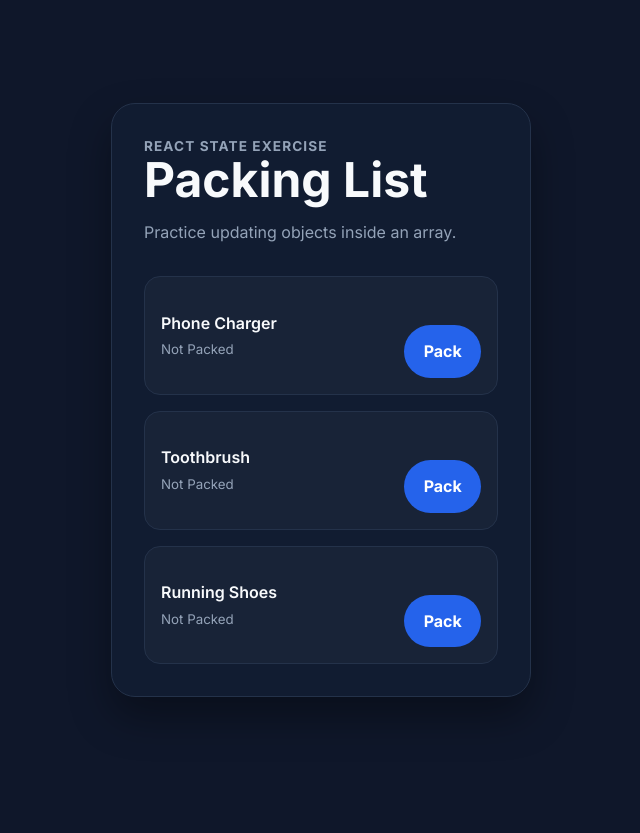
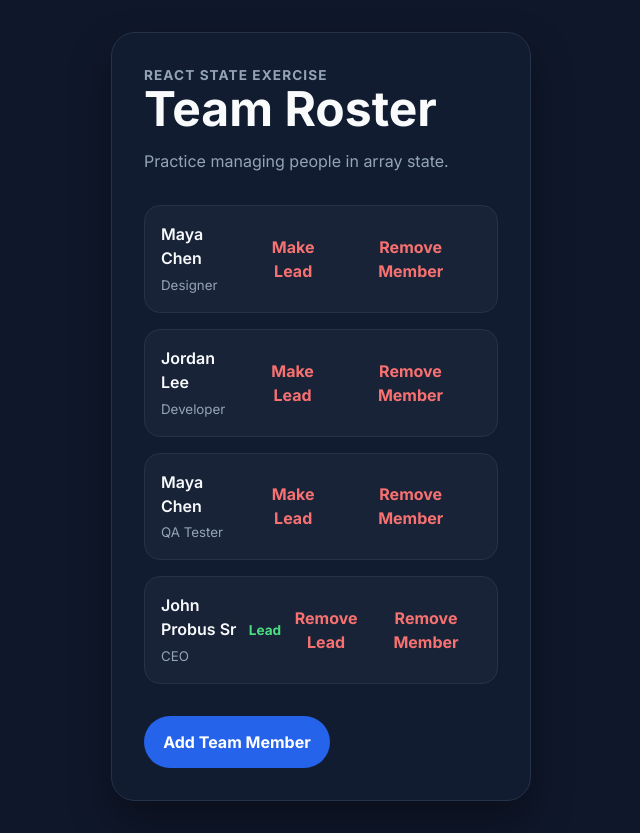
Before and after one commit to jprobussr/react-practice-lab, a React (Vite) app in the folder react-state-exercises/state-exercises-react/: page / in a window 1280 px wide. Shown: the whole page, without its empty margins (319-959 px from the left). Before the commit the page ends 800 px from the top, so only its background shows below. Built offline with nearby package versions, Linux system fonts and the light colour scheme.

Commit message:
feat: build team roster state exercise

```diff
--- a/react-state-exercises/state-exercises-react/src/App.jsx
+++ b/react-state-exercises/state-exercises-react/src/App.jsx
@@ -2,23 +2,55 @@ import { useState } from 'react';
 import './App.css';
 
 const App = () => {
-  const [items, setItems] = useState([
-    { id: 1, name: 'Phone Charger', isPacked: false },
-    { id: 2, name: 'Toothbrush', isPacked: false },
-    { id: 3, name: 'Running Shoes', isPacked: false },
+  const [team, setTeam] = useState([
+    { id: 1, name: 'Maya Chen', role: 'Designer', isLead: false },
+    { id: 2, name: 'Jordan Lee', role: 'Developer', isLead: false },
+    { id: 3, name: 'Maya Chen', role: 'QA Tester', isLead: false },
+    { id: 4, name: 'John Probus Sr', role: 'CEO', isLead: true },
   ]);
 
-  const handleTogglePacked = (id) => {
-    setItems((prevItems) => {
-      return prevItems.map((item) => {
-        if (item.id === id) {
+  const handleToggleLead = (id) => {
+    setTeam((prevTeam) => {
+      return prevTeam.map((member) => {
+        if (member.id === id) {
           return {
-            ...item,
-            isPacked: !item.isPacked,
+            ...member,
+            isLead: !member.isLead,
           };
         }
 
-        return item;
+        return member;
+      });
+    });
+  };
+
+  const handleAddMember = () => {
+    const rosterOptions = [
+      { name: 'Avery Brooks', role: 'Frontend Developer' },
+      { name: 'Taylor Kim', role: 'Product Manager' },
+      { name: 'Chris Walker', role: 'Backend Developer' },
+      { name: 'Jamie Patel', role: 'UX Designer' },
+    ];
+
+    const randomMember =
+      rosterOptions[Math.floor(Math.random() * rosterOptions.length)];
+
+    const newMember = {
+      id: crypto.randomUUID(),
+      name: randomMember.name,
+      role: randomMember.role,
+      isLead: false,
+    };
+
+    setTeam((prevTeam) => {
+      return [...prevTeam, newMember];
+    });
+  };
+
+  const handleRemoveMember = (id) => {
+    setTeam((prevTeam) => {
+      return prevTeam.filter((member) => {
+        return member.id !== id;
       });
     });
   };
@@ -27,28 +59,35 @@ const App = () => {
     <main className="page">
       <section className="status-card">
         <p className="eyebrow">React State Exercise</p>
-        <h1>Packing List</h1>
-        <p className="role">Practice updating objects inside an array.</p>
+        <h1>Team Roster</h1>
+        <p className="role">Practice managing people in array state.</p>
 
         <ul className="movie-list">
-          {items.map((item) => {
+          {team.map((member) => {
             return (
-              <li className={`movie-item ${item.isPacked ? 'packed' : ''}`} key={item.id}>
+              <li className="movie-item" key={member.id}>
                 <div>
-                  <span>{item.name}</span>
-                  <small>{item.isPacked ? 'Packed' : 'Not Packed'}</small>
+                  <span>{member.name}</span>
+                  <small>{member.role}</small>
                 </div>
+                {member.isLead && <strong className="lead-badge">Lead</strong>}
 
                 <button
-                  className="toggle-button"
-                  onClick={() => handleTogglePacked(item.id)}
+                  className="delete-button"
+                  onClick={() => handleToggleLead(member.id)}
                 >
-                  {item.isPacked ? 'Unpack' : 'Pack'}
+                  {member.isLead ? 'Remove Lead' : 'Make Lead'}
                 </button>
+
+                <button className="delete-button" onClick={() => handleRemoveMember(member.id)}>Remove Member</button>
               </li>
             );
           })}
         </ul>
+
+        <button className="toggle-button" onClick={handleAddMember}>
+          Add Team Member
+        </button>
       </section>
     </main>
   );
--- a/react-state-exercises/state-exercises-react/src/index.css
+++ b/react-state-exercises/state-exercises-react/src/index.css
@@ -189,3 +189,8 @@ select {
   text-decoration: line-through;
   color: var(--muted);
 }
+
+.lead-badge {
+  color: var(--success);
+  font-size: 0.85rem;
+}
```
